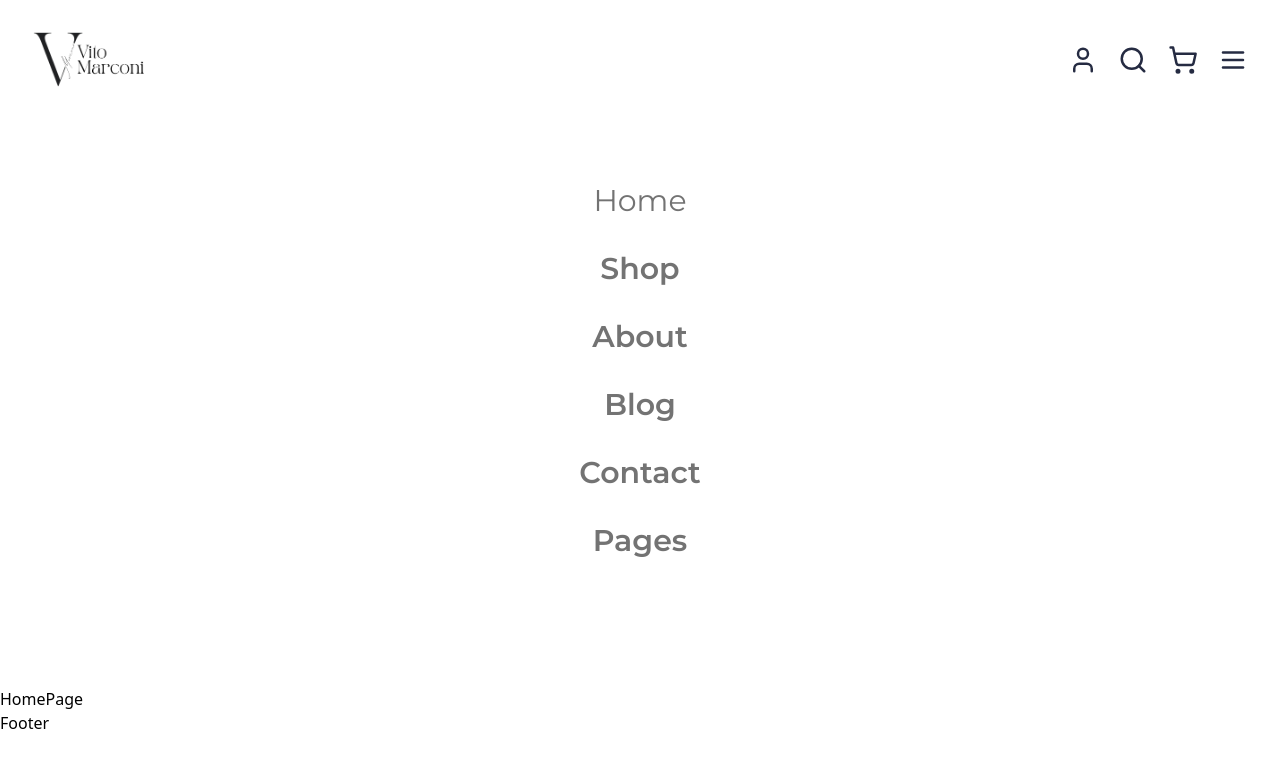
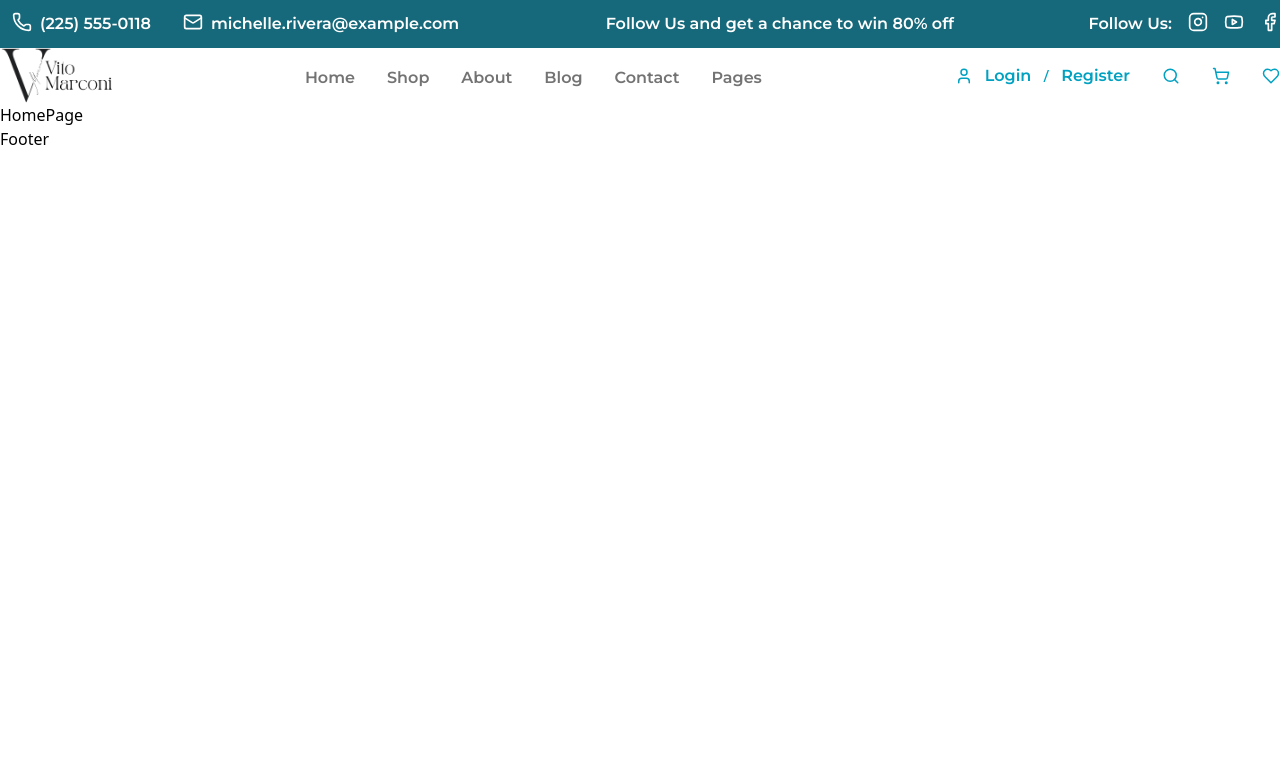
Before and after one commit to irfansubasi/e-commerce, a React (Vite) app: page / in a window 1280 px wide. Shown: the top 768 px of the page. Built offline with nearby package versions, Linux system fonts and the light colour scheme.

Commit message:
add responsiveness to header

```diff
--- a/src/layouts/Header.jsx
+++ b/src/layouts/Header.jsx
@@ -1,25 +1,90 @@
 import logo from '../assets/images/logo.png';
-import { User, Search, ShoppingCart, Menu } from 'lucide-react';
+import {
+  User,
+  Search,
+  ShoppingCart,
+  Menu,
+  Phone,
+  Mail,
+  Instagram,
+  Youtube,
+  Facebook,
+  Heart,
+} from 'lucide-react';
 import { Link } from 'react-router-dom';
 
 export default function Header() {
   return (
-    <header className="p-8">
+    <header>
+      <div className="navbar-solid hidden md:flex bg-primary text-white items-center justify-between">
+        <div className="navbar-contact p-3 flex items-center gap-8">
+          <div className="flex gap-2">
+            <Phone size={20} />
+            <h6>(225) 555-0118</h6>
+          </div>
+          <div className="flex gap-2">
+            <Mail size={20} />
+            <h6>michelle.rivera@example.com</h6>
+          </div>
+        </div>
+        <div>
+          <h6>Follow Us and get a chance to win 80% off</h6>
+        </div>
+        <div className="navbar-social flex gap-4">
+          <h6>Follow Us: </h6>
+          <Instagram size={20} />
+          <Youtube size={20} />
+          <Facebook size={20} />
+        </div>
+      </div>
       <div className="flex items-center justify-between">
-        <a href="">
+        <Link to="/">
           <img className="w-28" src={logo} alt="logo" />
-        </a>
-        <div className="flex gap-5">
+        </Link>
+        <div className="flex gap-5 md:hidden">
           <User size={30} className="text-txt" />
           <Search size={30} className="text-txt" />
           <ShoppingCart size={30} className="text-txt" />
           <Menu size={30} className="text-txt" />
         </div>
+        <nav className="hidden md:block">
+          <ul className="md:flex text-secondTxt gap-8 items-center md:flex-row">
+            <li>
+              <Link to="/">Home</Link>
+            </li>
+            <li>
+              <Link to="/">Shop</Link>
+            </li>
+            <li>
+              <Link to="/">About</Link>
+            </li>
+            <li>
+              <Link to="/">Blog</Link>
+            </li>
+            <li>
+              <Link to="/">Contact</Link>
+            </li>
+            <li>
+              <Link to="/">Pages</Link>
+            </li>
+          </ul>
+        </nav>
+        <div className="hidden md:flex gap-8 items-center text-accent">
+          <div className="flex gap-3 items-center">
+            <User size={18} />
+            <Link to="/">Login</Link>
+            <span>/</span>
+            <Link to="/">Register</Link>
+          </div>
+          <Search size={18} />
+          <ShoppingCart size={18} />
+          <Heart size={18} />
+        </div>
       </div>
       <nav>
-        <ul className="text-secondTxt flex flex-col gap-8 items-center py-24">
+        <ul className="md:hidden text-secondTxt flex flex-col gap-8 items-center py-24 md:flex-row">
           <li>
-            <Link className="mobile-menu" to="/">
+            <Link to="/" className="mobile-menu">
               Home
             </Link>
           </li>
```
